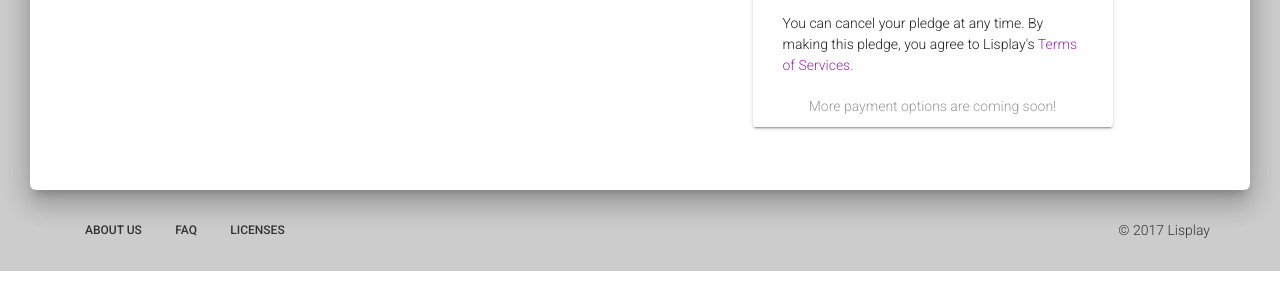
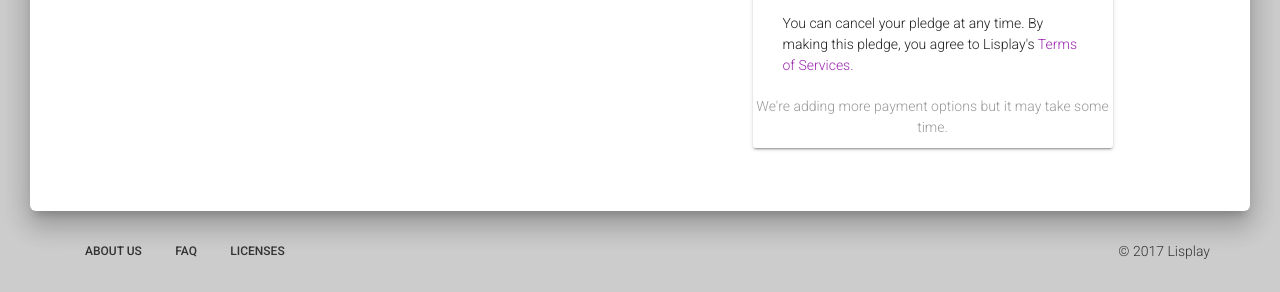
Before and after one commit to tanujnotes/lispay, a Django app: template templates/regapp/checkout.html in a window 1280 px wide. Shown: the part 624-916 px from the top of the page. Before the commit the page ends 895 px from the top, so only its background shows below. Run offline with Django 3.2, Linux system fonts and the light colour scheme; the template is opened without the code that fills it, so the values that code supplies are empty; parts of the project's set-up code (start-up, migrations or seed data) failed here and were passed over; some libraries are stand-ins or nearby versions.

Commit message:
Minor change in text

```diff
--- a/templates/regapp/checkout.html
+++ b/templates/regapp/checkout.html
@@ -21,6 +21,7 @@
       will-change: box-shadow, transform;
       transition: box-shadow 0.2s cubic-bezier(0.4, 0, 1, 1), background-color 0.2s cubic-bezier(0.4, 0, 0.2, 1);
     }
+
 
 
 
@@ -101,7 +102,8 @@
                                     <input type="hidden" value="Hidden Element" name="hidden">
                                 </form>
                             </div>
-                            <p class="description text-center">More payment options are coming soon!</p>
+                            <p class="description text-center">We're adding more payment options but it may take some
+                                time.</p>
                             <!--<div class="footer text-center" style="margin-bottom: 10px;">-->
                             <!--<button class="btn btn-info btn-lg btn-round" type="submit" value="Submit"-->
                             <!--style="padding-left: 55px; padding-right: 55px;">-->
```
